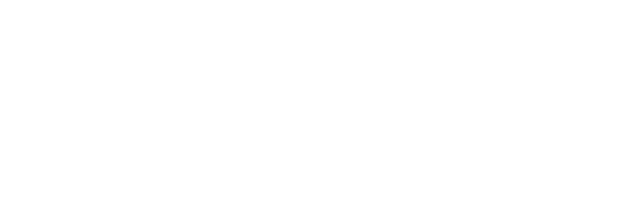
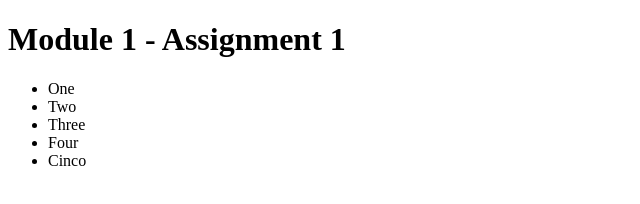
Before and after one commit to ruiz8098023/m1-hw1-ruiz-josselyn, a plain HTML site: page index.html in a window 1280 px wide. Shown: the whole page, without its empty margins (0-640 px from the left). Drawn offline with Linux system fonts and the light colour scheme.

Commit message:
Added H1 and an unordered list for the nav

```diff
--- a/index.html
+++ b/index.html
@@ -10,7 +10,17 @@
     <body>
         <main>
             <header>
-                <nav></nav>
+                <h1>Module 1 - Assignment 1</h1>
+
+                <nav>
+                    <ul>
+                        <li>One</li>
+                        <li>Two</li>
+                        <li>Three</li>
+                        <li>Four</li>
+                        <li>Cinco</li>
+                    </ul>
+                </nav>
             </header>
 
             <footer></footer>
```
